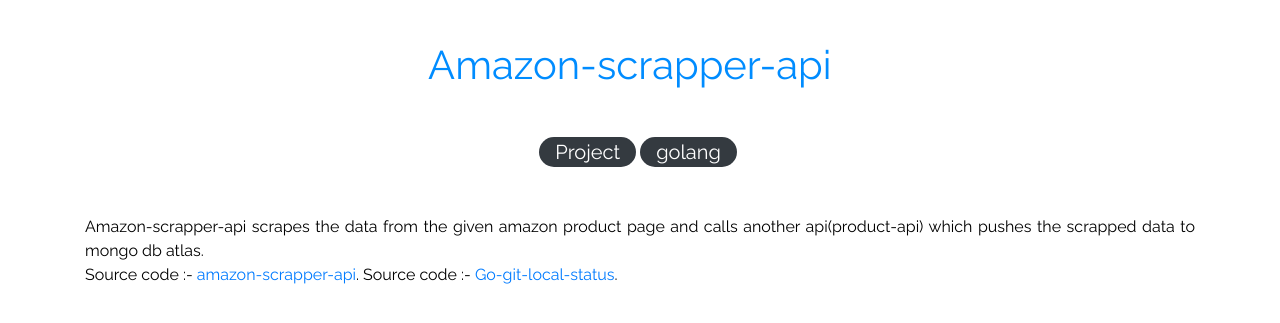
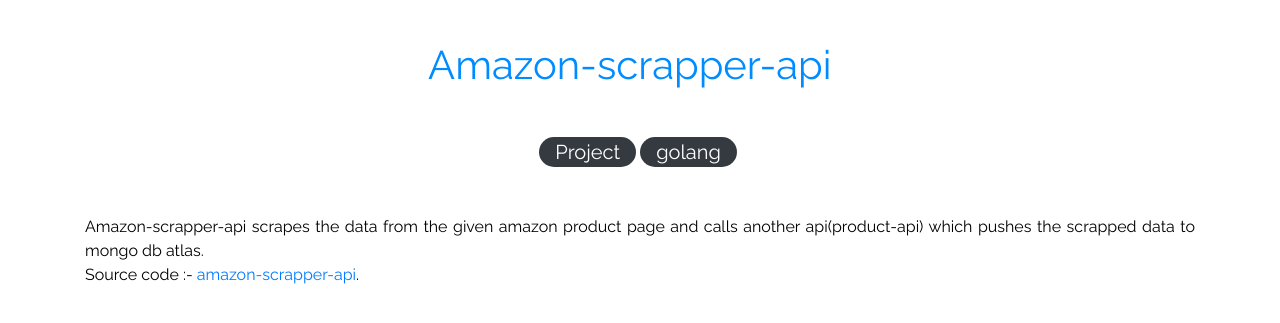
Before and after one commit to arunsri7/Portfolio, a Gatsby site: page /projects/amazon-web-scrapper/ in a window 1280 px wide. Shown: the part 79-402 px from the top of the page. Built offline with nearby package versions, Linux system fonts and the light colour scheme; Gatsby itself is replaced by a stand-in of ours; no server answers.

Commit message:
updated [markdown fix][amazon-webscraper-api]

```diff
--- a/src/content/projects/amazon-web-scrapper/index.md
+++ b/src/content/projects/amazon-web-scrapper/index.md
@@ -7,4 +7,3 @@
 Amazon-scrapper-api scrapes the data from the given amazon product page and calls another api(product-api) which pushes the scrapped data to mongo db atlas.
 <br/>
 Source code :- [amazon-scrapper-api](https://github.com/arunsri7/amazon-scrapper-api).
-Source code :- [Go-git-local-status](https://github.com/arunsri7/gogitlocalstats/).
```
